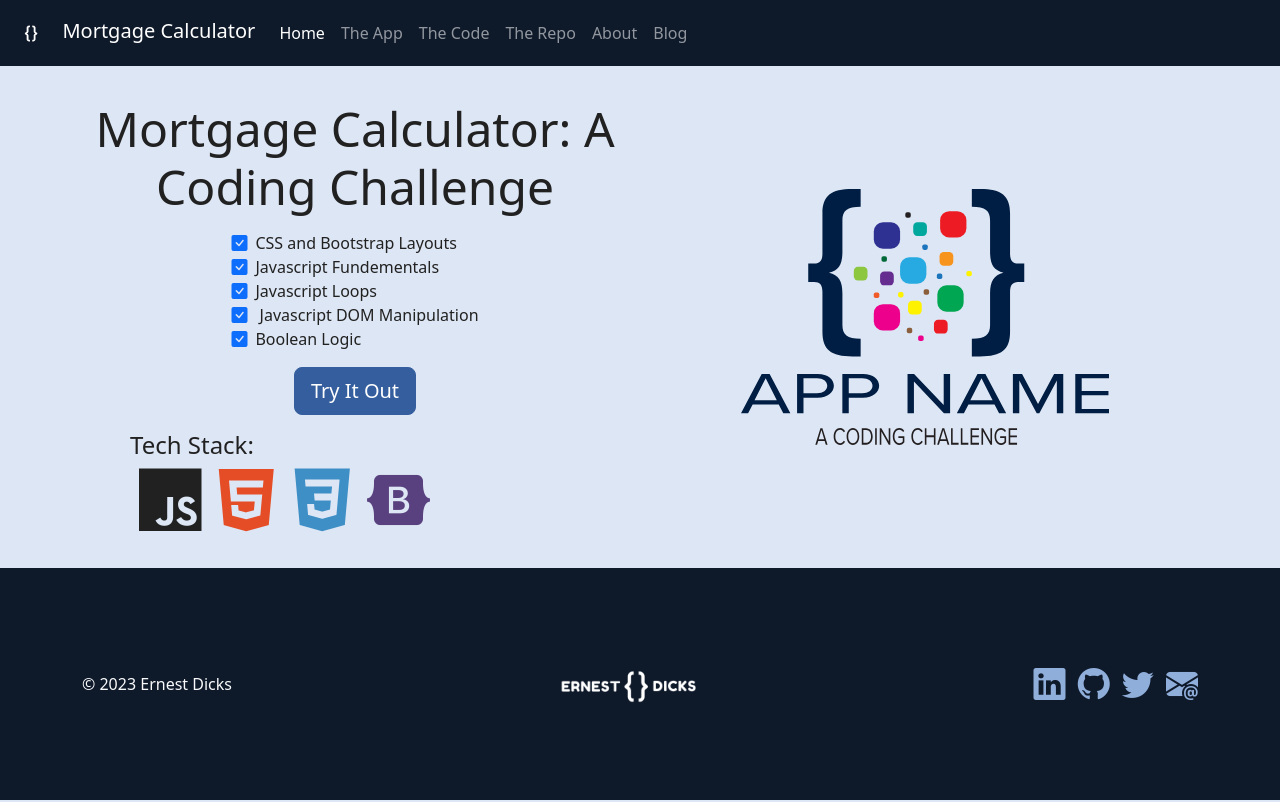
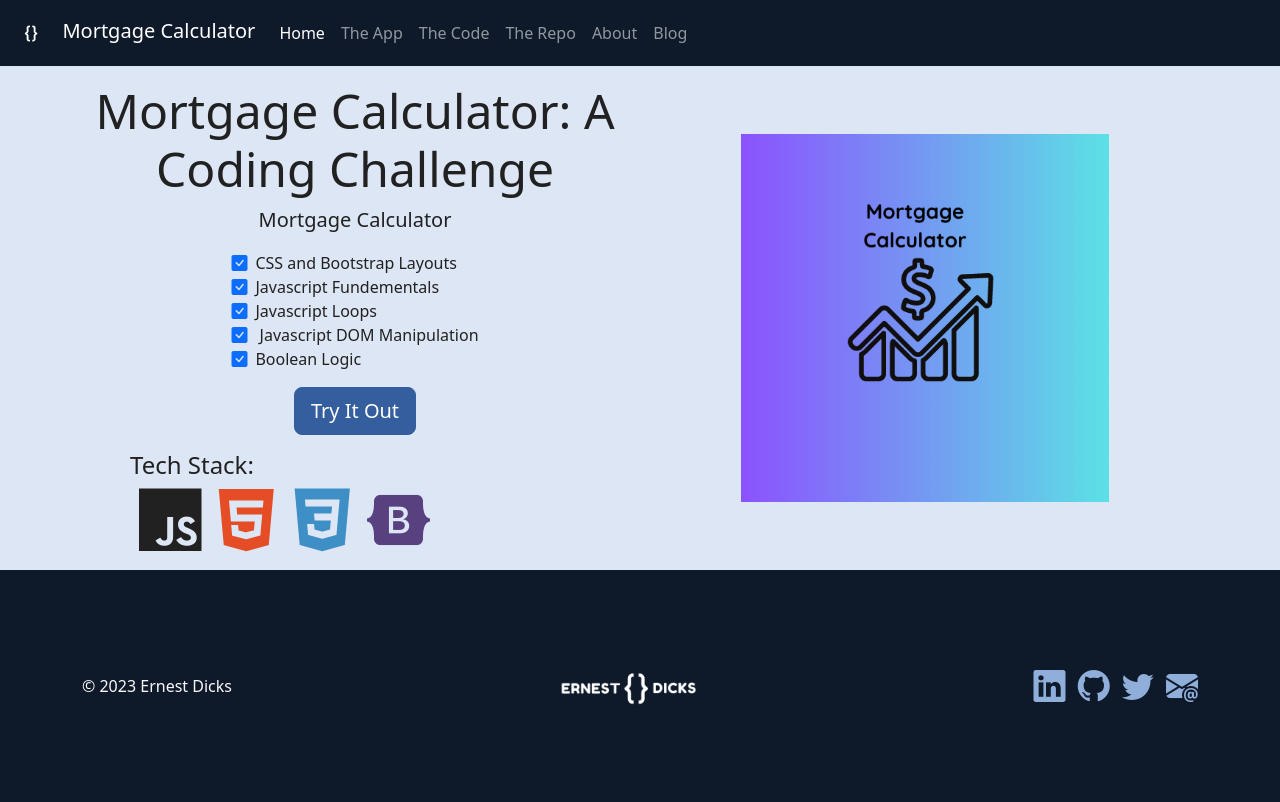
Before and after one commit to edev87/AltairMortgageCalculator, a plain HTML site: page index.html in a window 1280 px wide. Drawn offline with nearby package versions, Linux system fonts and the light colour scheme.

Commit message:
Changed app logo on index

```diff
--- a/index.html
+++ b/index.html
@@ -4,7 +4,7 @@
 <head>
   <meta charset="UTF-8">
   <meta name="viewport" content="width=device-width, initial-scale=1.0, shrink-to-fit=no">
-  <title>App Name: A Coding Challenge</title>
+  <title>Mortgage Calculator: A Coding Challenge</title>
 
   <!-- Bootstrap CSS -->
   <link href="https://cdn.jsdelivr.net/npm/bootstrap@5.3.0/dist/css/bootstrap.min.css" rel="stylesheet"
@@ -61,11 +61,11 @@
   <main class="container py-3  d-flex flex-column justify-content-center">
     <div class="row row-cols-1 row-cols-lg-2 gy-5">
       <div class="col justify-content-center align-items-center d-flex order-lg-last">
-        <img src="/img/APPNAMELogo.svg" class="img-fluid app-logo p-3" alt="">
+        <img src="/img/mortgage-calc.png" class="img-fluid app-logo p-3" alt="Mortgage Calculator Image">
       </div>
       <div class="col  text-center">
         <h1 class="display-5">Mortgage Calculator: A Coding Challenge</h1>
-        <p class="lead"></p>
+        <p class="lead">Mortgage Calculator</p>
         <div class="d-flex justify-content-center">
           <ul class="list-unstyled text-start checklist">
             <li> <i class="class bi bi-check-square-fill"></i>CSS and Bootstrap Layouts</li>
```
